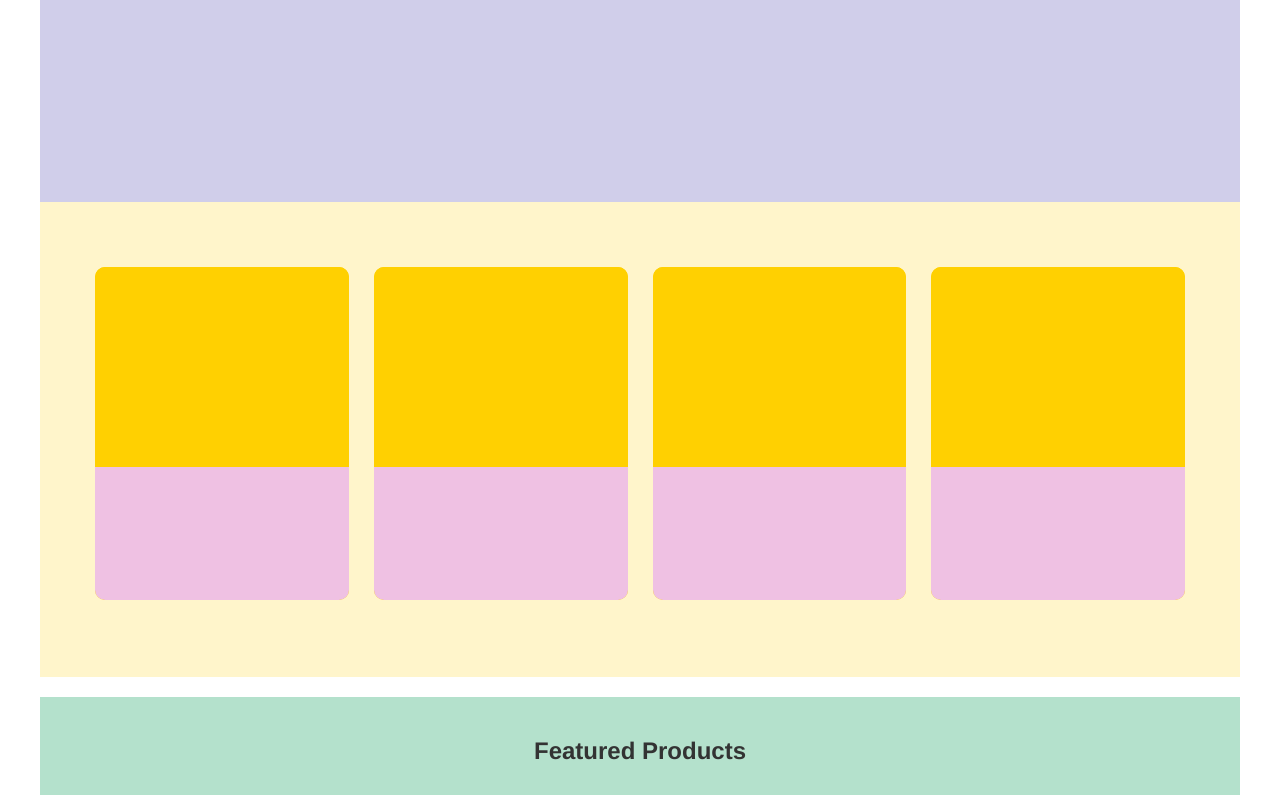
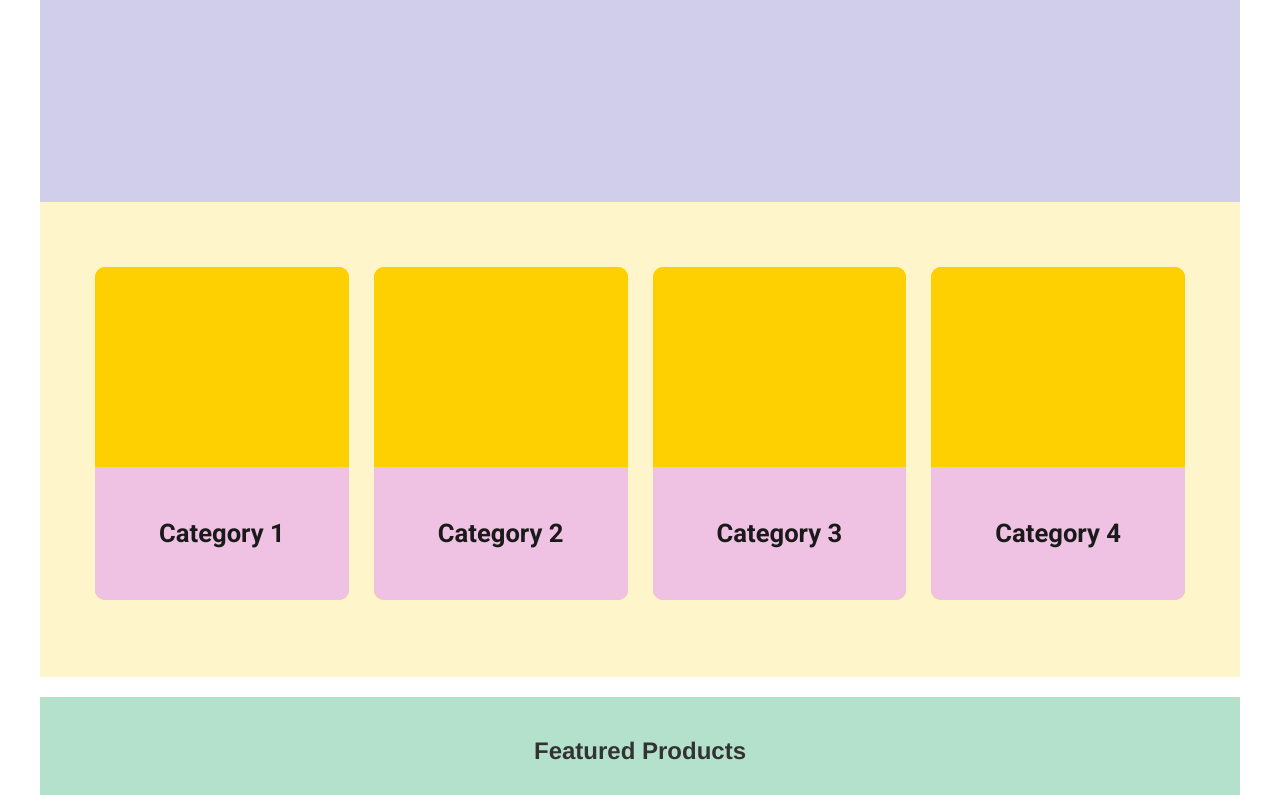
Before and after one commit to Tormalok/Project_01, a React (Vite) app in the folder frontend/: page / in a window 1280 px wide. Shown: the part 384-1179 px from the top of the page. Built offline with nearby package versions, Linux system fonts and the light colour scheme.

Commit message:
Updated the categories box in the homepage

```diff
--- a/frontend/src/components/Home_Sections/CategoriesBox.jsx
+++ b/frontend/src/components/Home_Sections/CategoriesBox.jsx
@@ -6,19 +6,27 @@
     <div className='section-two'>
       <div className='box'>
         <div className='box-inner-top'></div>
-        <div className='box-inner-bottom'></div>
+        <div className='box-inner-bottom'>
+          <p>Category 1</p>
+        </div>
       </div>
       <div className='box'>
         <div className='box-inner-top'></div>
-        <div className='box-inner-bottom'></div>
+        <div className='box-inner-bottom'>
+          <p>Category 2</p>
+        </div>
       </div>
       <div className='box'>
         <div className='box-inner-top'></div>
-        <div className='box-inner-bottom'></div>
+        <div className='box-inner-bottom'>
+          <p>Category 3</p>
+        </div>
       </div>
       <div className='box'>
         <div className='box-inner-top'></div>
-        <div className='box-inner-bottom'></div>
+        <div className='box-inner-bottom'>
+          <p>Category 4</p>
+        </div>
       </div>
     </div>
   );
--- a/frontend/src/components/Home_Sections/styles/categoriesBox.css
+++ b/frontend/src/components/Home_Sections/styles/categoriesBox.css
@@ -1,3 +1,5 @@
+@import url('https://fonts.googleapis.com/css2?family=Roboto:ital,wght@0,100;0,300;0,400;0,500;0,700;0,900;1,100;1,300;1,400;1,500;1,700;1,900&display=swap');
+
 .section-two {
   background-color: #fff5cb;
   width: 100%;
@@ -35,4 +37,12 @@
   background-color: #efc1e3;
   height: 40%;
   width: 100%;
+  display: flex;
+  align-items: center;
+  justify-content: center;
+  font-family: 'Roboto', sans-serif;
+  font-weight: 700;
+  font-style: normal;
+  font-size: 1.6em;
+  color: #1a1a1b;
 }
```
